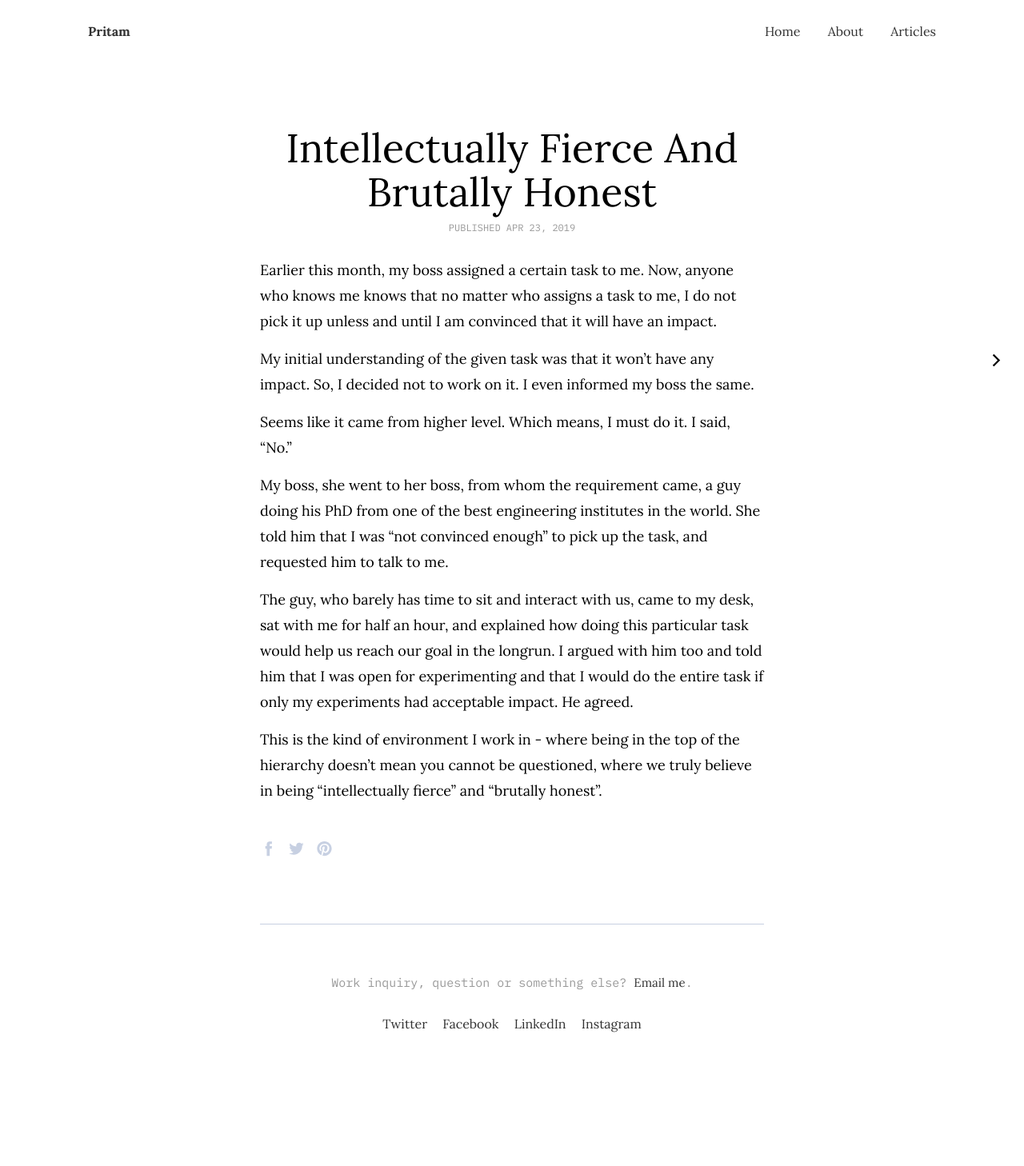
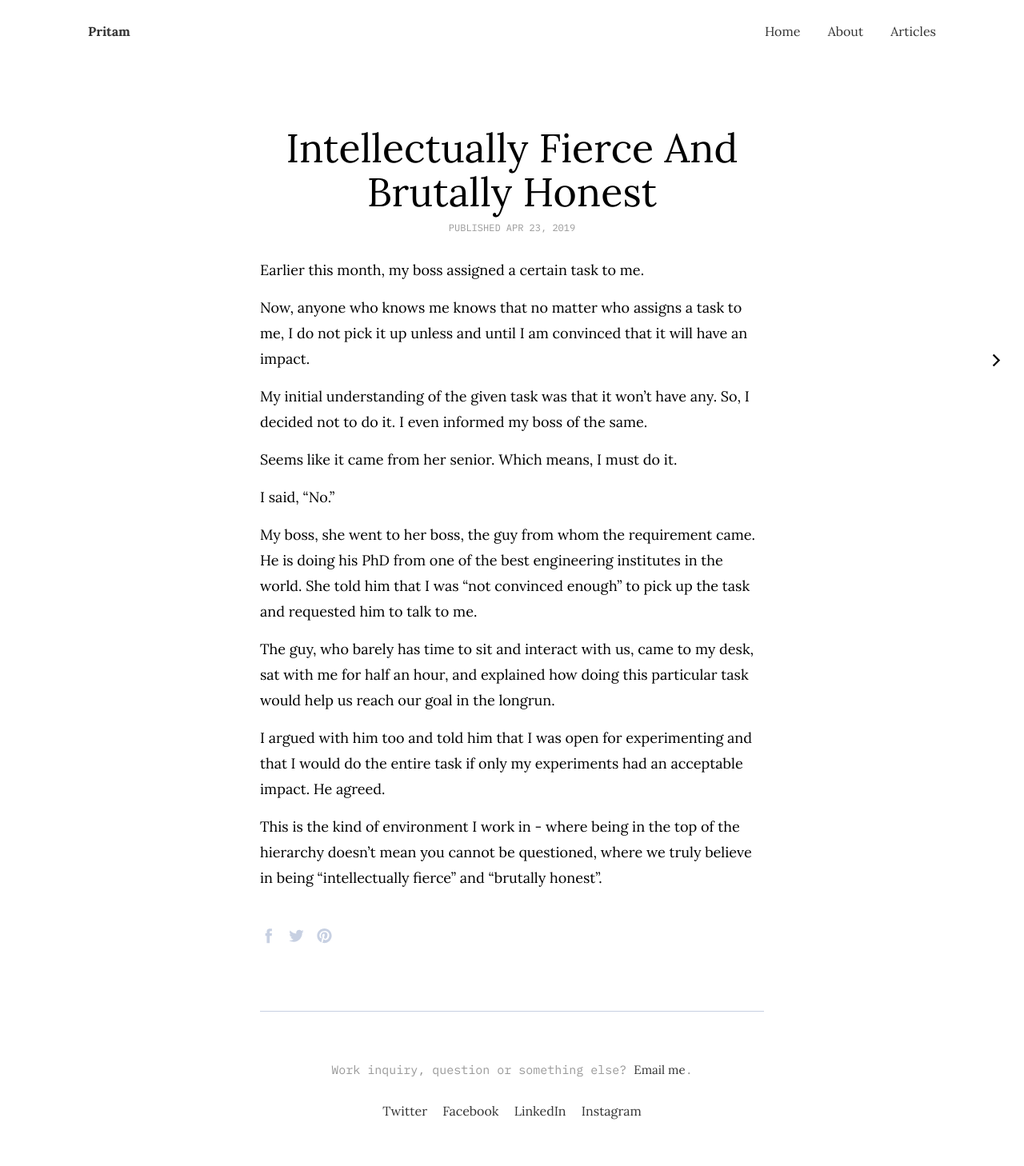
Before and after one commit to argumentativeyouth/pritams-portfolio, a Jekyll site: the page built from _posts/2019-04-23-intellectually-fierce-and-brutally-honest.md, in a window 1280 px wide. Shown: the whole page at 80% size. Built offline with Jekyll 4.4.1, drawn with Linux system fonts in a browser that asks for light colours; before the commit the page ends 1349 px from its top, so only the background shows below that.

Commit message:
Update 2019-04-23-intellectually-fierce-and-brutally-honest.md

```diff
--- a/_posts/2019-04-23-intellectually-fierce-and-brutally-honest.md
+++ b/_posts/2019-04-23-intellectually-fierce-and-brutally-honest.md
@@ -5,14 +5,20 @@ canonical_url: 'https://blog.theonionsaint.com/intellectually-fierce-and-brutall
 image:
 date: 2019-04-23
 ---
-Earlier this month, my boss assigned a certain task to me. Now, anyone who knows me knows that no matter who assigns a task to me, I do not pick it up unless and until I am convinced that it will have an impact.
+Earlier this month, my boss assigned a certain task to me.
 
-My initial understanding of the given task was that it won’t have any impact. So, I decided not to work on it. I even informed my boss the same.
+Now, anyone who knows me knows that no matter who assigns a task to me, I do not pick it up unless and until I am convinced that it will have an impact.
 
-Seems like it came from higher level. Which means, I must do it. I said, “No.”
+My initial understanding of the given task was that it won’t have any. So, I decided not to do it. I even informed my boss of the same.
 
-My boss, she went to her boss, from whom the requirement came, a guy doing his PhD from one of the best engineering institutes in the world. She told him that I was “not convinced enough” to pick up the task, and requested him to talk to me.
+Seems like it came from her senior. Which means, I must do it.
 
-The guy, who barely has time to sit and interact with us, came to my desk, sat with me for half an hour, and explained how doing this particular task would help us reach our goal in the longrun. I argued with him too and told him that I was open for experimenting and that I would do the entire task if only my experiments had acceptable impact. He agreed.
+I said, “No.”
+
+My boss, she went to her boss, the guy from whom the requirement came. He is doing his PhD from one of the best engineering institutes in the world. She told him that I was “not convinced enough” to pick up the task and requested him to talk to me.
+
+The guy, who barely has time to sit and interact with us, came to my desk, sat with me for half an hour, and explained how doing this particular task would help us reach our goal in the longrun.
+
+I argued with him too and told him that I was open for experimenting and that I would do the entire task if only my experiments had an acceptable impact. He agreed.
 
 This is the kind of environment I work in - where being in the top of the hierarchy doesn’t mean you cannot be questioned, where we truly believe in being “intellectually fierce” and “brutally honest”.
```
